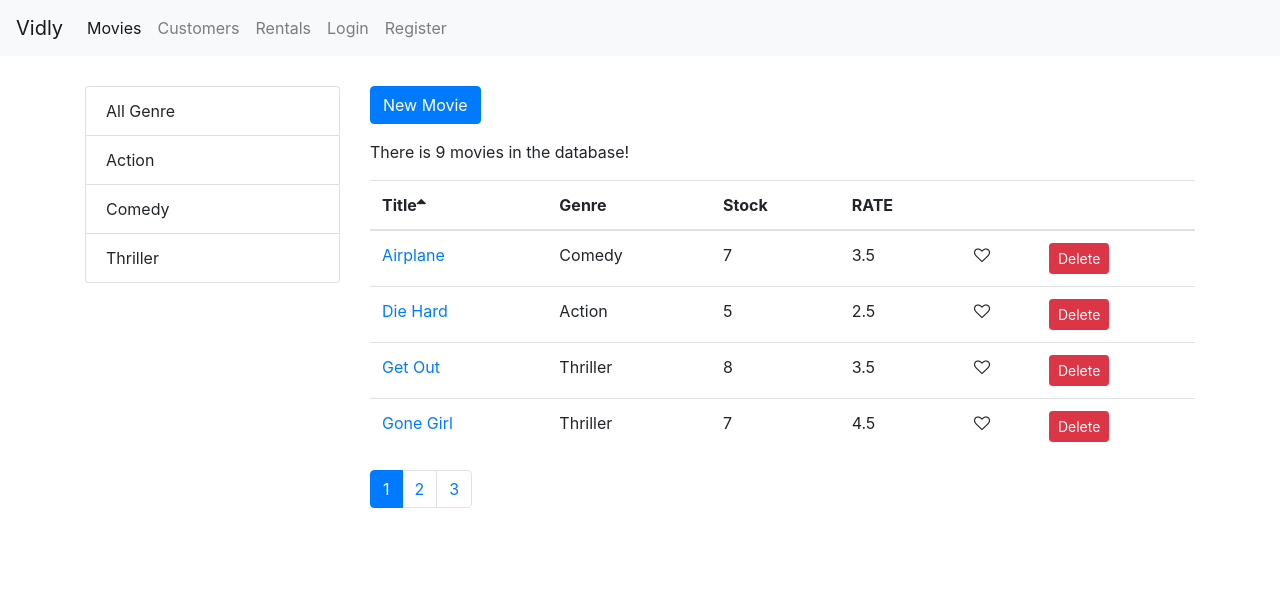
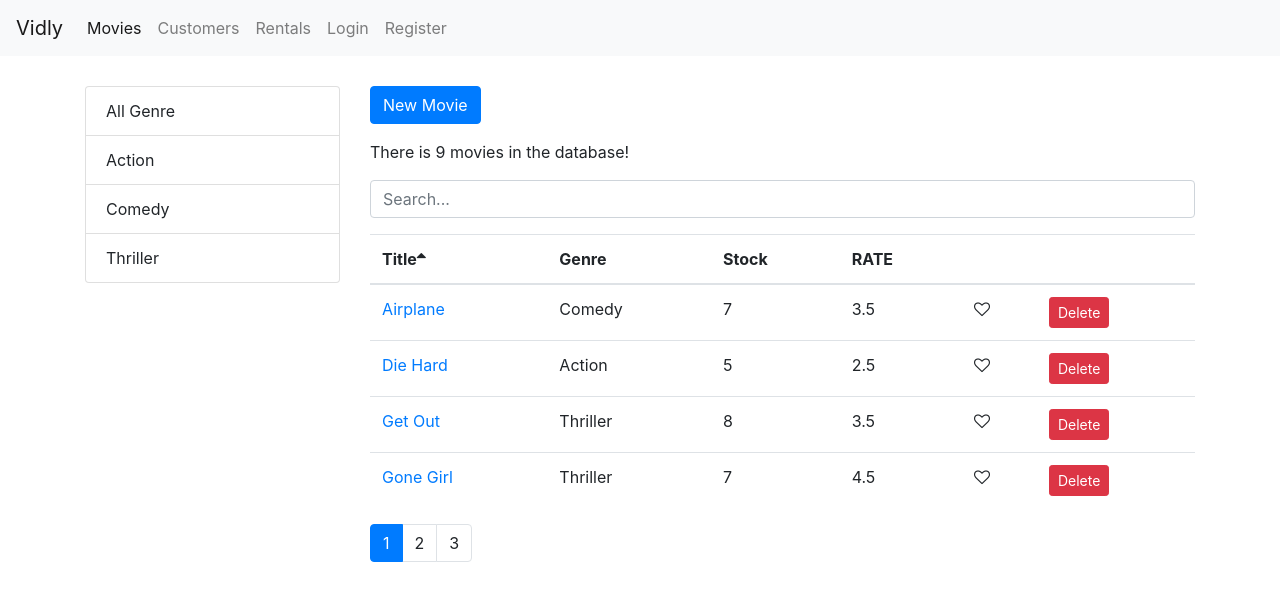
Before and after one commit to qiuxan/react-fakeMovieList, a React (Create React App) app: page /movies in a window 1280 px wide. Shown: the top 600 px of the page. Built offline with nearby package versions, Linux system fonts and the light colour scheme.

Commit message:
search features

```diff
--- a/src/components/common/pagination.jsx
+++ b/src/components/common/pagination.jsx
@@ -18,7 +18,7 @@
             >
                 <a
                     className="page-link"
-                    href="/#"
+                    // href="/#" //stupid ! in route this will cause bug
                     onClick={() => onPageChange(page)}>{page}
                     {/* 1, onPageChange is a function pass from movie.jsx via the props; 2 click and call will pass the parameter (page -- the )  */}
                 </a>
--- /dev/null
+++ b/src/components/common/searchBox.jsx
@@ -0,0 +1,15 @@
+import React from 'react';
+
+const SearchBox = ({ value, onChange }) => {
+    return <input
+        type="text"
+        name="query"
+        className="form-control my-3"
+        placeholder="Search..."
+        value={value}
+        onChange={e => onChange(e.currentTarget.value)}
+
+    />;
+}
+
+export default SearchBox;
--- a/src/components/movie.jsx
+++ b/src/components/movie.jsx
@@ -7,6 +7,7 @@
 import ListGroup from "./common/listGroup";
 import { Link } from "react-router-dom";
 import _ from 'lodash';
+import SearchBox from "./common/searchBox";
 
 class Movies extends React.Component {
   state = {
@@ -14,7 +15,9 @@
     pageSize: 4,
     currentPage: 1,
     genres: [],
+    searchQuery: "",
     sortColumn: { path: 'title', order: 'asc' }
+
   };
 
   componentDidMount() {
@@ -30,6 +33,7 @@
     }
   };
   handlePageChange = page => {
+    // console.log(page);
     this.setState({ currentPage: page });
   }
   handleDelete = (movie) => {
@@ -52,31 +56,72 @@
     this.setState({ sortColumn });
   }
   handleGenreSelect = (genre) => {
-    this.setState({ selectedGenre: genre, currentPage: 1 });
+    this.setState({ selectedGenre: genre, currentPage: 1, searchQuery: "" });
   }
 
-  getPageData = () => {
+  handleSearch = query => {
 
-    const { pageSize, currentPage, selectedGenre, movies: allMovies, sortColumn } = this.state;
+    // this.setState({ searchQuery: query, selectedGenre: null, currentPage: 1 });
+    this.setState({ searchQuery: query, selectedGenre: null, currentPage: 1 });
 
-    const filtered =
-      selectedGenre && selectedGenre._id ?
-        allMovies.filter(m => m.genre._id === selectedGenre._id)
-        : allMovies;
-
-    const sorted = _.orderBy(filtered, [sortColumn.path], [sortColumn.order]);
-    const movies = paginate(sorted, currentPage, pageSize);
-
-    return { data: movies, totalCount: filtered.length };
+    // console.log(query);
 
   }
 
+  getPagedData = () => {
+    const {
+      pageSize,
+      currentPage,
+      sortColumn,
+      selectedGenre,
+      searchQuery,
+      movies: allMovies
+    } = this.state;
+
+    let filtered = allMovies;
+    if (searchQuery)
+      filtered = allMovies.filter(m =>
+        m.title.toLowerCase().startsWith(searchQuery.toLowerCase())
+      );
+    else if (selectedGenre && selectedGenre._id)
+      filtered = allMovies.filter(m => m.genre._id === selectedGenre._id);
+
+    const sorted = _.orderBy(filtered, [sortColumn.path], [sortColumn.order]);
+
+    const movies = paginate(sorted, currentPage, pageSize);
+
+    return { totalCount: filtered.length, data: movies };
+  };
+
+
+  // getPageData = () => {
+
+  //   const { pageSize, currentPage, selectedGenre, movies: allMovies, sortColumn } = this.state;
+
+  //   const filtered =
+  //     selectedGenre && selectedGenre._id ?
+  //       allMovies.filter(m => m.genre._id === selectedGenre._id)
+  //       : allMovies;
+
+  //   const sorted = _.orderBy(filtered, [sortColumn.path], [sortColumn.order]);
+  //   const movies = paginate(sorted, currentPage, pageSize);
+
+  //   return { data: movies, totalCount: filtered.length };
+
+  // }
+
+  //before adding search feature
+
+
+
   render() {
 
+    // console.log(this.state);
+
     const { length: count } = this.state.movies;
-    const { pageSize, currentPage, sortColumn } = this.state;
+    const { pageSize, currentPage, sortColumn, searchQuery } = this.state;
 
-    const { totalCount, data: movies } = this.getPageData();
+    const { totalCount, data: movies } = this.getPagedData();
 
     if (count === 0) return <p>There is no movies in the database!</p>;
     return (
@@ -94,9 +139,12 @@
             />
           </div>
           <div className="col">
+
             <Link to="/movies/new" className="btn btn-primary mb-3">New Movie</Link>
 
             <p>There is {totalCount} movies in the database!</p>
+
+            <SearchBox value={searchQuery} onChange={this.handleSearch} />
             <MoviesTable
               movies={movies}
               onLike={this.handleLike}
--- a/src/index.js
+++ b/src/index.js
@@ -6,12 +6,15 @@
 import 'bootstrap/dist/css/bootstrap.css';
 import 'font-awesome/css/font-awesome.css';
 import { BrowserRouter } from 'react-router-dom';
+import Movies from "./components/movie";
 
 
 ReactDOM.render(
 
   <React.Fragment>
+
     <BrowserRouter>
+      {/* <Movies /> */}
       <App />
     </BrowserRouter>
   </React.Fragment>,
```
